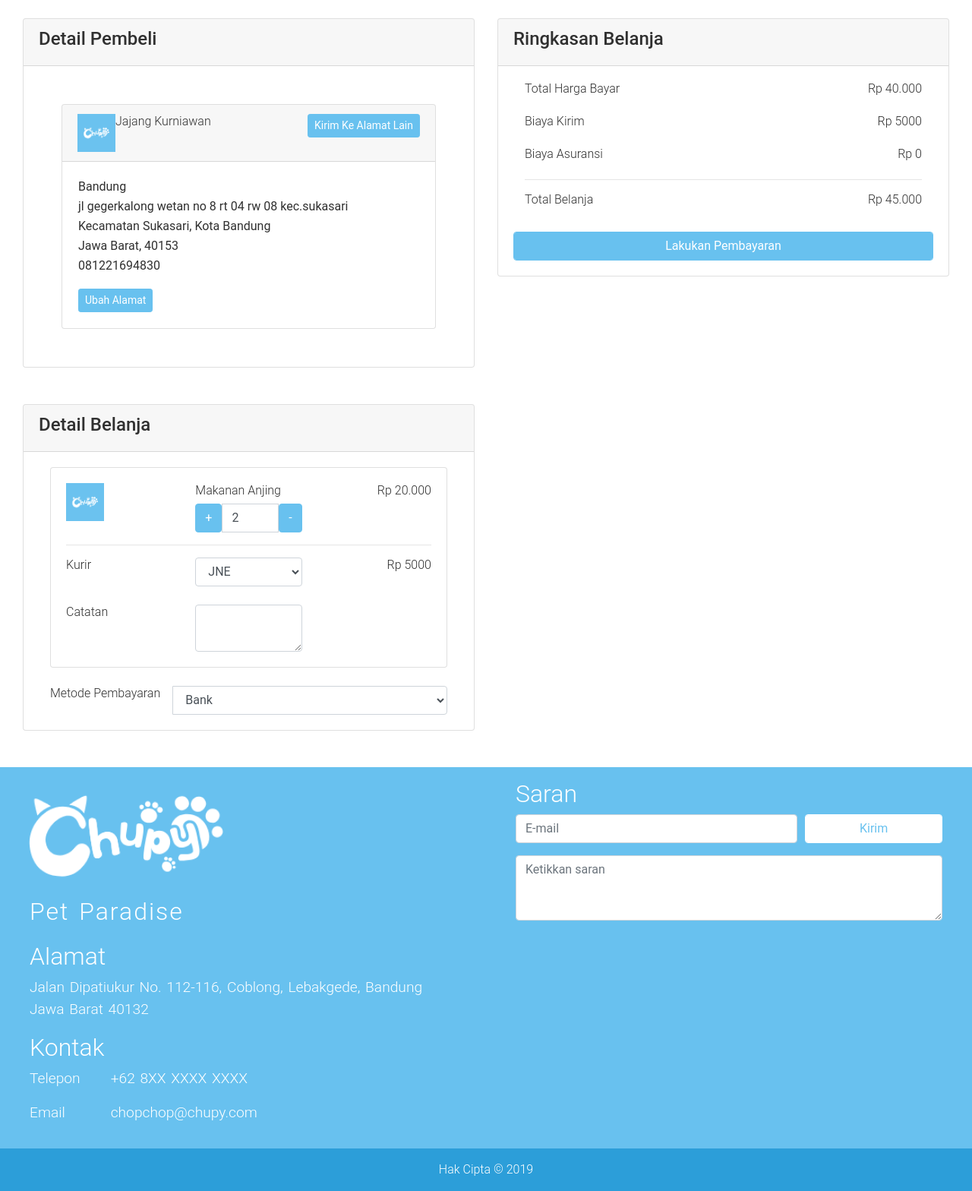
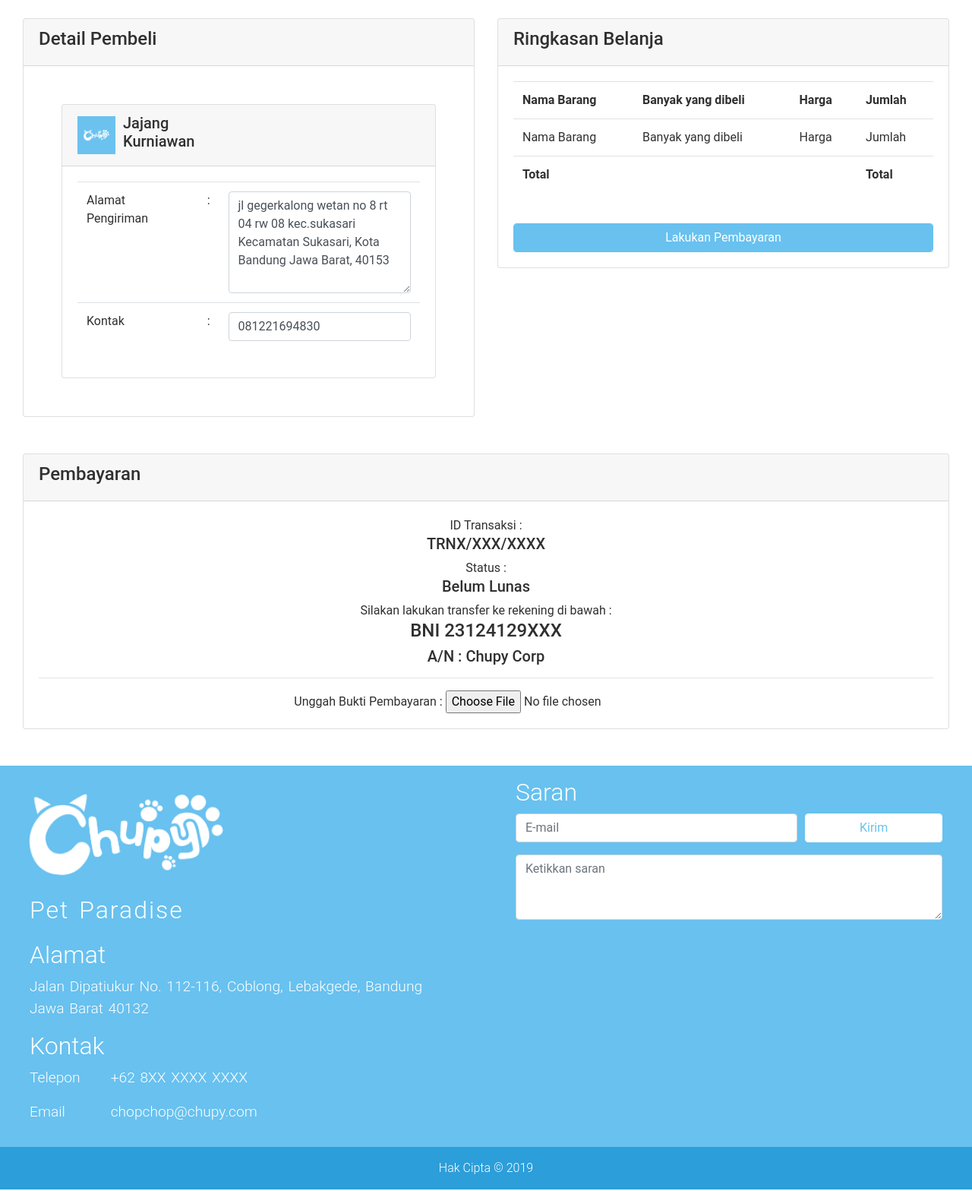
Before and after one commit to OnielN14/chupy-atol, a PHP site: page /view/pembayaran.php in a window 1280 px wide. Shown: the part 240-1808 px from the top of the page at 76% size. Run offline with PHP 8.4, Linux system fonts and the light colour scheme; data that the repository does not hold is empty.

Commit message:
update - redesign and reorganize view payment

```diff
--- a/extension/css/style-pembayaran.css
+++ b/extension/css/style-pembayaran.css
@@ -25,7 +25,23 @@ h6 {
     height: 50px;
 }
 
+.pembeli-info{
+    display: flex;
+    flex-direction: row;
+    align-items: center;
+}
+.pembeli-info > .nama{
+    margin-left: 10px;
+}
 
-/* .card-header-pembeli {
-    text-align: center
-} */
+.pembayaran-tabel-total{
+    font-weight: bold;
+}
+
+.pembayaran-bank-info{
+    text-align: center;
+}
+
+.pembayaran-bank-info > .pembayaran-info-detail > p{
+    margin:0px;
+}
--- a/view/pembayaran.php
+++ b/view/pembayaran.php
@@ -47,37 +47,26 @@
                                     <div class="card-header">
                                         <div class="row">
                                             <div class="col-md-6">
-                                                    <div class="card-header-pembeli">
+                                                <div class="pembeli-info">
                                                     <img src="/extension/img/chupy-box-ATOL.png" alt="Foto Pembeli" class="foto-pembeli float-left">
-                                                        <h6>Jajang Kurniawan</h6>
+                                                    <h5 class="nama">Jajang Kurniawan</h5>
                                                 </div>
-                                                </div>
-                                                <div class="col-md-6">
-                                                    <button class="btn btn-primary btn-sm float-right" id="gantiAlamat">Kirim Ke Alamat Lain</button>
                                             </div>
                                         </div>
                                     </div>
                                     <div class="card-body">
-                                            <table>
-                                                <tr>
-                                                    <td>Bandung </td>
+                                        <table class="table">
+                                            <tr class="form-group">
+                                                <td>Alamat Pengiriman</td>
+                                                <td>:</td>
+                                                <td>
+                                                    <textarea id="user-deliver-address" class="form-control" rows="5">jl gegerkalong wetan no 8 rt 04 rw 08 kec.sukasari Kecamatan Sukasari, Kota Bandung Jawa Barat, 40153</textarea>
+                                                </td>
                                             </tr>
-                                                <tr>
-                                                    <td>jl gegerkalong wetan no 8 rt 04 rw 08 kec.sukasari </td>
-                                                </tr>
-                                                <tr>
-                                                    <td>Kecamatan Sukasari, Kota Bandung </td>
-                                                </tr>
-                                                <tr>
-                                                    <td>Jawa Barat, 40153 </td>
-                                                </tr>
-                                                <tr>
-                                                    <td>081221694830</td>
-                                                </tr>
-                                                <tr>
-                                                    <td>
-                                                        <button class="btn btn-primary btn-sm mt-3" id="btnUbahAlamat">Ubah Alamat</button>
-                                                    </td>
+                                            <tr class="form-group">
+                                                <td>Kontak</td>
+                                                <td>:</td>
+                                                <td><input id="user-contact" class="form-control" type="text" value="081221694830"></td>
                                             </tr>
                                         </table>
                                     </div>
@@ -96,40 +85,32 @@
                             <div class="card-body">
                                 <div class="container">
                                     <div class="row">
-                                            <div class="col-md-6">
-                                                <h6 class="float-left">Total Harga Bayar</h6>
-                                            </div>
-                                            <div class="col-md-6">
-                                                <h6 class="float-right">Rp 40.000</h6>
-                                            </div>
-                                        </div>
-                                        <div class="row mt-3">
-                                            <div class="col-md-6">
-                                                <h6 class="float-left">Biaya Kirim</h6>
-                                            </div>
-                                            <div class="col-md-6">
-                                                <h6 class="float-right">Rp 5000</h6>
-                                            </div>
-                                        </div>
-                                        <div class="row mt-3">
-                                            <div class="col-md-6">
-                                                <h6 class="float-left">Biaya Asuransi</h6>
-                                            </div>
-                                            <div class="col-md-6">
-                                                <h6 class="float-right">Rp 0</h6>
-                                            </div>
-                                        </div>
-                                        <hr>
-                                        <div class="row">
-                                            <div class="col-md-6">
-                                                <h6 class="float-left">Total Belanja</h6>
-                                            </div>
-                                            <div class="col-md-6">
-                                                <h6 class="float-right">Rp 45.000</h6>
-                                            </div>
+                                        <table class="table">
+                                            <tr>
+                                                <th>Nama Barang</th>
+                                                <th>Banyak yang dibeli</th>
+                                                <th>Harga</th>
+                                                <th>Jumlah</th>
+                                            </tr>
+
+                                            <?php
+                                            // foreach()
+                                            ?>
+                                            <tr>
+                                                <td>Nama Barang</td>
+                                                <td>Banyak yang dibeli</td>
+                                                <td>Harga</td>
+                                                <td>Jumlah</td>
+                                            </tr>
+
+                                            <tr class="pembayaran-tabel-total">
+                                                <td colspan="3">Total</td>
+                                                <td>Total</td>
+                                            </tr>
+                                        </table>
                                     </div>
                                     <div class="row mt-4">
-                                            <button class="btn btn-primary form-control">Lakukan Pembayaran</button>
+                                        <button id="buttonTransaksi" class="btn btn-primary form-control">Lakukan Pembayaran</button>
                                     </div>
                                 </div>
                             </div>
@@ -138,64 +119,36 @@
                 </div>
 
                 <div class="row my-5">
-                        <div class="col-md-6">
+                    <div class="col">
                         <div class="card">
                             <form action="#" method="post">
                                 <div class="card-header">
-                                        <h4>Detail Belanja</h4>
+                                    <h4>Pembayaran</h4>
                                 </div>
                                 <div class="card-body">
-                                        <div class="container">
-                                        <div class="card ">
-                                            <div class="card-body">
-                                                <div class="row">
-                                                    <div class="col-md-4">
-                                                        <img src="/extension/img/chupy-box-ATOL.png" alt="Foto Produk" class="img-produk ">
+                                    <div class="pembayaran-bank-info">
+                                        <div class="pembayaran-info-detail">
+                                            <p>ID Transaksi :
+                                            </p>
+                                            <h5>TRNX/XXX/XXXX</h5>
                                         </div>
-
-                                                    <div class="col-md-4">
-                                                        <h6>Makanan Anjing</h6>
-                                                        <div class="input-group">
-                                                            <span class="input-group-btn">
-                                                                <button class="btn btn-primary btn-xs  ">+</button>
-                                                            </span>
-                                                            <input type="text" name="amount" id="amount" class="form-control" value="2">
-                                                            <span class="input-group-btn">
-                                                                <button class="btn btn-primary btn-xs">-</button>
-                                                            </span>
+                                        <div class="pembayaran-info-detail">
+                                            <p>Status :
+                                            </p>
+                                            <h5>Belum Lunas</h5>
+                                        </div>
+                                        <div class="pembayaran-info-detail">
+                                            <p>
+                                                Silakan lakukan transfer ke rekening di bawah :
+                                            </p>
+                                            <h4>BNI 23124129XXX</h4>
+                                            <h5>A/N : Chupy Corp</h5>
+                                        </div>
+                                        <hr>
+                                        <div>
+                                            Unggah Bukti Pembayaran : <input type="file" name="buktiBayar">
                                         </div>
                                     </div>
-
-                                                    <div class="col-md-4">
-                                                        <h6 class="float-right">Rp 20.000</h6>
-                                                    </div>
-                                                </div>
-                                                <hr>
-                                                <div class="row">
-                                                    <div class="col-md-4"><h6>Kurir</h6></div>
-                                                    <div class="col-md-4"><select name="kurir" id="kurir" class="form-control">
-                                                        <option value="jne">JNE</option>
-                                                        <option value="tiki">TIKI</option>
-                                                    </select></div>
-                                                    <div class="col-md-4 "><h6 class="float-right">Rp 5000</h6></div>
-                                                </div>
-                                                <div class="row mt-4">
-                                                    <div class="col-md-4"><h6>Catatan</h6></div>
-                                                    <div class="col-md-4"><textarea name="catatan" id="catatan" cols="3" rows="2" class="form-control"></textarea></div>
-                                                </div>
-
-                                            </div>
-                                        </div>
-                                        <div class="input-group mt-4">
-                                        <label for="metodeBayar"><h6>Metode Pembayaran</h6></label>
-                                        <select name="metodeBayar" id="metodeBayar" class="form-control ml-3">
-                                            <option value="bank">Bank</option>
-                                            <option value="alfa">Alfamart</option>
-                                            <option value="indo">Indomart</option>
-                                        </select>
-                                        </div>
-                                        </div>
-
                                 </div>
                             </form>
                         </div>
```
Also changed, not shown: extension/js/page/home.pembayaran.js (added). Lines whose indentation alone changed are shown as unchanged.
